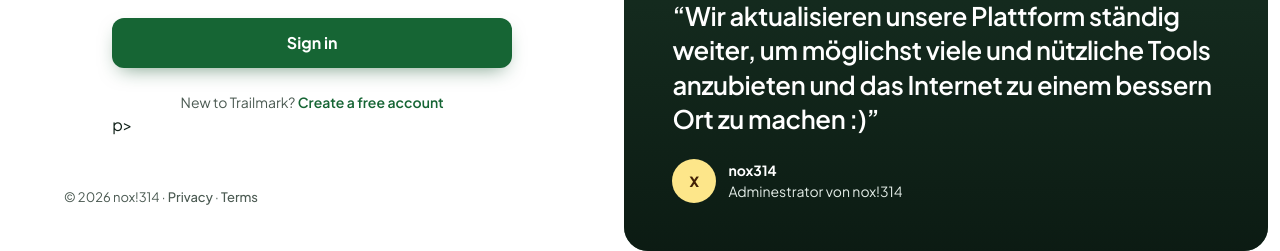
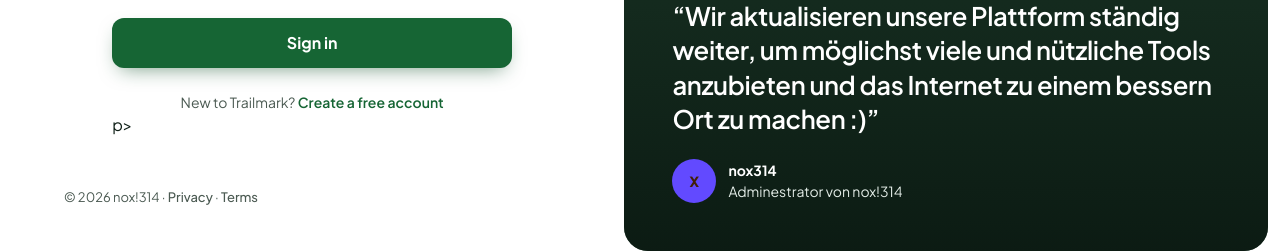
Before and after one commit to Nox314/Home, a PHP site: page /auth/login/index.html in a window 1280 px wide. Shown: the part 561-812 px from the top of the page. Run offline with PHP 8.4, Linux system fonts and the light colour scheme.

Commit message:
Change background color in login page styles

```diff
--- a/auth/login/css/style.css
+++ b/auth/login/css/style.css
@@ -1,11 +1,4 @@
-/* login-page-01 - Colorlib
- * Every style this snippet uses, and nothing else. No framework, no build step.
- */
-
-/* Keeps a host page's framework base styles (Bootstrap's reboot) off this
-   snippet: every element starts from the browser default, then this sheet
-   styles it. On its own page it changes nothing. */
-:where(html) :is(html,body,div,span,p,a,h1,h2,h3,h4,h5,h6,label,input,select,option,optgroup,textarea,button,form,fieldset,legend,ul,ol,li,dl,dt,dd,figure,figcaption,section,article,header,footer,nav,main,aside,strong,b,em,i,small,sub,sup,blockquote,pre,code,picture,progress,output,summary,details,address,abbr,mark), :is(html, body) {
+where(html) :is(html,body,div,span,p,a,h1,h2,h3,h4,h5,h6,label,input,select,option,optgroup,textarea,button,form,fieldset,legend,ul,ol,li,dl,dt,dd,figure,figcaption,section,article,header,footer,nav,main,aside,strong,b,em,i,small,sub,sup,blockquote,pre,code,picture,progress,output,summary,details,address,abbr,mark), :is(html, body) {
   all: revert;
 }
 :where(html) input::-webkit-datetime-edit,
@@ -16,10 +9,7 @@
 :where(html) input::-webkit-datetime-edit-year-field {
   all: revert;
 }
-/* Chrome maps the hidden attribute to display:none below author styles, so the
-   revert above would show every hidden element. Put it back at the weight of
-   one class: the snippet's own class rules can still override it, as they
-   could the browser default. */
+
 :where(html) [hidden]:where(:not([hidden="until-found" i])) {
   display: none;
 }
@@ -677,7 +667,7 @@
   width: 44px;
   height: 44px;
   border-radius: 50%;
-  background: #fde68a;
+  background: #624aff;
   color: #422006;
   font-size: 14px;
   font-weight: 800;
```
